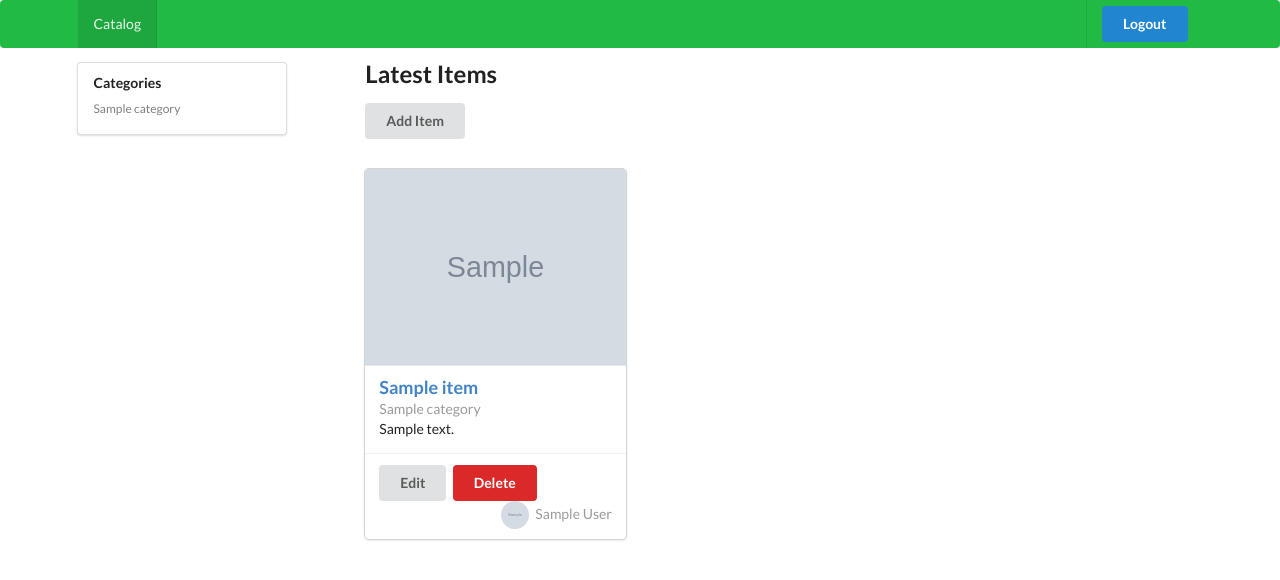
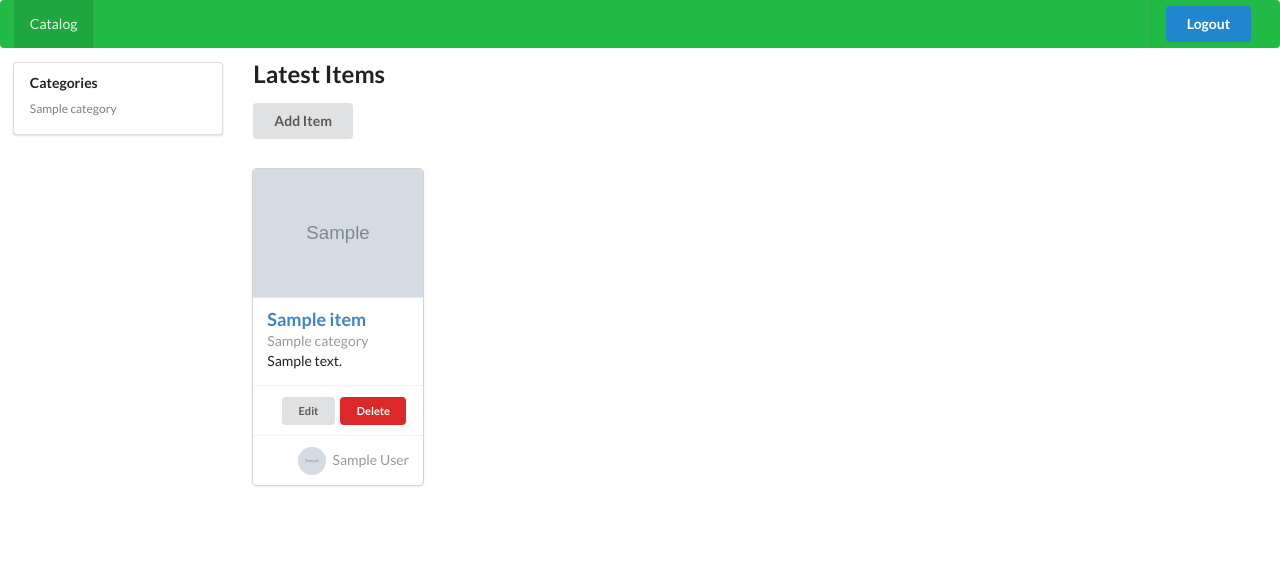
Before and after one commit to Jansser/nanodegree-catalog-items, a Flask app: page / in a window 1280 px wide. Shown: the top 580 px of the page. Run offline with Flask 2, Linux system fonts and the light colour scheme; the visitor is signed in with stand-in values (Sample User, id 1); tables that the repository leaves empty hold one stand-in row (values such as "Sample post"); grey boxes marked "Sample" are stand-in pictures; some libraries are stand-ins or nearby versions.

Commit message:
final changes

```diff
--- a/app.py
+++ b/app.py
@@ -10,8 +10,11 @@ from database import Base, Category, Item, User
 
 from oauth2client.client import flow_from_clientsecrets
 from oauth2client.client import FlowExchangeError
-import random, string
-import requests, httplib2, json
+import random
+import string
+import requests
+import httplib2
+import json
 import os
 
 app = Flask(__name__)
@@ -29,11 +32,14 @@ app.config["UPLOADS_IMAGES_URL"] = "http://localhost:4040/static"
 images = UploadSet('images', IMAGES)
 configure_uploads(app, images)
 
-CLIENT_ID = json.loads(open("client_secrets.json", "r").read())["web"]["client_id"]
+CLIENT_ID = json.loads(open("client_secrets.json", "r").read())[
+    "web"]["client_id"]
+
 
 @app.route("/login")
 def show_login():
-    state = "".join(random.choice(string.ascii_uppercase + string.digits) for x in range(32))
+    state = "".join(random.choice(string.ascii_uppercase + string.digits)
+                    for x in range(32))
     login_session["state"] = state
     return render_template("login.html", STATE=state)
 
@@ -92,8 +98,9 @@ def gconnect():
     stored_credentials = login_session.get("credentials")
     stored_gplus_id = login_session.get("gplus_id")
     if stored_credentials is not None and gplus_id == stored_gplus_id:
-        response = make_response(json.dumps("Current user is already connected."),
-                                 200)
+        response = make_response(
+                json.dumps("Current user is already connected."),
+                200)
         response.headers["Content-Type"] = "application/json"
         return response
 
@@ -101,7 +108,6 @@ def gconnect():
     login_session["access_token"] = credentials.access_token
     login_session["gplus_id"] = gplus_id
 
-    #TODO - METHOD GET GOOGLE USER INFO
     # Get user info
     userinfo_url = "https://www.googleapis.com/oauth2/v1/userinfo"
     params = {"access_token": credentials.access_token, "alt": "json"}
@@ -112,35 +118,26 @@ def gconnect():
     login_session["picture"] = data["picture"]
     login_session["email"] = data["email"]
 
-    print("CREATE IF NOT EXISTS")
-
     user_id = get_user_id(login_session["email"])
 
     if not user_id:
-        print("Creating user...")
         user_id = create_user(login_session)
-    else:
-        print("User already exists...")
 
     login_session["user_id"] = user_id
 
-    output = "<OK ?>"
-    flash("you are now logged in as %s" % login_session["username"])
-    return output
+    flash("you are now logged in as %s" %
+          login_session["username"], "positive")
+    return "OK"
+
 
 @app.route("/gdisconnect")
 def gdisconnect():
-    #TODO - Create a separated file for google sign in handle.
-    #TODO - Check if the config of libraries is OK to handle credentials according with class 9 - GConnect.
-    #TODO - Create in gconnect separated methods for the validations and test them (automatically if possible).
-    access_token = login_session["access_token"]
+    if "access_token" not in login_session:
+        flash("Current user not connected.", "negative")
+        return redirect("/")
 
-    if access_token is None:
-        response = make_response(json.dumps("Current user not connected."), 401)
-        response.headers["Content-Type"] = "application/json"
-        return response
-
-    url = "https://accounts.google.com/o/oauth2/revoke?token=%s" % login_session["access_token"]
+    url = ("https://accounts.google.com/o/oauth2/revoke?token=%s"
+           % login_session["access_token"])
     h = httplib2.Http()
 
     result = h.request(url, "GET")[0]
@@ -153,13 +150,11 @@ def gdisconnect():
         del login_session["picture"]
         del login_session["user_id"]
 
-        response = make_response(json.dumps("Successfully disconnected."), 200)
-        response.headers["Content-Type"] = "application/json"
-        return response
+        flash("Successfully disconnected.", "positive")
+        return redirect("/")
     else:
-        response = make_response(json.dumps("Failed to revoke token for given user."), 400)
-        response.headers["Content-Type"] = "application/json"
-        return response
+        flash("Failed to revoke token for given user.", "negative")
+        return redirect("/")
 
 
 def create_user(login_session):
@@ -188,13 +183,16 @@ def get_user_id(email):
 def get_category_by_name(name):
     return session.query(Category).filter_by(name=name).first()
 
+
 def current_user_is_creator_of(item):
     return item.user_id == login_session["user_id"]
+
 
 @app.route("/")
 def list():
     categories = session.query(Category).all()
-    latest_items = session.query(Item).order_by(Item.created_at.desc()).limit(10)
+    latest_items = session.query(Item).order_by(
+        Item.created_at.desc()).limit(10)
 
     return render_template("latest.html", categories=categories,
                            latest_items=latest_items)
@@ -215,7 +213,9 @@ def list_category_items(category_name):
 
     categories = session.query(Category).all()
 
-    return render_template("catalog.html", category=category, items=items, categories=categories)
+    return render_template("catalog.html", category=category,
+                           items=items,
+                           categories=categories)
 
 
 @app.route("/catalog/new", methods=["GET", "POST"])
@@ -283,10 +283,12 @@ def show_item(category_name, item_name):
     # Else shows a error page
     return render_template("item.html", item=item)
 
+
 def delete_item_image(item):
     if item.image_filename:
         path = images.path(item.image_filename)
         os.remove(path)
+
 
 @app.route("/catalog/<string:category_name>/<string:item_name>/edit",
            methods=["GET", "POST"])
@@ -299,7 +301,7 @@ def edit_item(category_name, item_name):
 
     if not current_user_is_creator_of(item):
         return redirect(url_for("show_item", category_name=category_name,
-                     item_name=item.name))
+                                item_name=item.name))
 
     if request.method == "POST":
         name = request.form["name"]
@@ -328,13 +330,13 @@ def edit_item(category_name, item_name):
         image = request.files["image"]
 
         if image:
+            delete_item_image(item)
+
             image_filename = images.save(image)
             url_image = images.url(image_filename)
 
             item.image_url = url_image
             item.image_filename = image_filename
-
-            delete_item_image(item)
 
         item.name = name
         item.description = description
@@ -348,8 +350,8 @@ def edit_item(category_name, item_name):
         categories = session.query(Category).all()
 
         return render_template("form.html", item=item,
-                                categories=categories,
-                                mode="Edit")
+                               categories=categories,
+                               mode="Edit")
 
 
 @app.route("/catalog/<string:category_name>/<string:item_name>/delete",
@@ -363,7 +365,7 @@ def delete_item(category_name, item_name):
 
     if not current_user_is_creator_of(item):
         return redirect(url_for("show_item", category_name=category_name,
-                     item_name=item.name))
+                                item_name=item.name))
 
     if request.method == "POST":
         delete_item_image(item)
@@ -371,7 +373,8 @@ def delete_item(category_name, item_name):
         session.commit()
 
         flash("Item was deleted!", "positive")
-        return redirect(url_for("list_category_items", category_name=category_name))
+        return redirect(url_for("list_category_items",
+                                category_name=category_name))
     else:
         return render_template("delete.html", item=item)
 
@@ -379,6 +382,8 @@ def delete_item(category_name, item_name):
 """
     JSON ENDPOINTS
 """
+
+
 @app.route("/catalog.json")
 def catalog_json():
     categories = session.query(Category).all()
@@ -400,7 +405,8 @@ def catalog_item_json(category_name, item_name):
     category = session.query(Category).filter_by(name=category_name).first()
 
     if category:
-        item = session.query(Item).filter_by(name=item_name, category_id=category.id).first()
+        item = session.query(Item).filter_by(
+            name=item_name, category_id=category.id).first()
         if item:
             return jsonify(catalog=[item.serialize])
         else:
@@ -412,4 +418,4 @@ def catalog_item_json(category_name, item_name):
 if __name__ == "__main__":
     app.secret_key = "slimShady"
     app.debug = True
-    app.run(host="0.0.0.0", port=4040)
+    app.run(host="0.0.0.0", port=8000)
--- a/database.py
+++ b/database.py
@@ -25,7 +25,6 @@ class Item(Base):
     name = Column(String(250), nullable=False)
     description = Column(Text)
     created_at = Column(DateTime, nullable=False, default=func.now())
-
     image_filename = Column(String)
     image_url = Column(String)
 
--- /dev/null
+++ b/static/css/index.css
@@ -0,0 +1,5 @@
+@media only screen and (min-width: 1200px) {
+    .ui.container {
+        width: 98%;
+    }
+}
--- a/templates/base.html
+++ b/templates/base.html
@@ -5,6 +5,7 @@
         <title>Catalog App</title>
 
         <link rel="stylesheet" href="{{ url_for('static', filename='css/semantic/semantic.min.css') }}">
+        <link rel="stylesheet" href="{{ url_for('static', filename='css/index.css') }}">
 
         <script src="//ajax.googleapis.com/ajax/libs/jquery/1.8.2/jquery.min.js"></script>
         <script src="https://apis.google.com/js/client:platform.js?onload=start" async defer></script>
@@ -12,6 +13,13 @@
     </head>
     <body>
         {% include 'header.html' %}
+        <div id="pageDimmer" class="ui page dimmer">
+            <div class="content">
+                <div class="center">
+                    <div id="loader" class="ui text loader">Loading...</div>
+                </div>
+            </div>
+        </div>
 
         <div class="ui container">
             {% with messages = get_flashed_messages(with_categories=true) %}
@@ -26,8 +34,16 @@
                 {% endif %}
             {% endwith %}
 
+
             {% block content %}
             {% endblock %}
         </div>
+
+
+        <script>
+            $("#logoutButton").click(function () {
+                $("#pageDimmer").dimmer('show');
+            });
+        </script>
     </body>
 </html>
--- a/templates/catalog.html
+++ b/templates/catalog.html
@@ -12,7 +12,7 @@
 
         <div class="ui hidden divider"></div>
 
-        <div class="ui three stackable cards">
+        <div class="ui five stackable cards">
             {% for item in items %}
                 {% include 'item_tmpl.html' %}
             {% endfor %}
--- a/templates/header.html
+++ b/templates/header.html
@@ -9,7 +9,7 @@
         <div class="right menu">
             <div class="item">
                 {% if session['username'] %}
-                    <a class="ui primary button" href="{{ url_for('gdisconnect') }}">Logout</a>
+                    <a id="logoutButton" class="ui primary button" href="{{ url_for('gdisconnect') }}">Logout</a>
                 {% else %}
                     <a class="ui primary button" href="{{ url_for('show_login') }}">Login</a>
                 {% endif %}
--- a/templates/index.html
+++ b/templates/index.html
@@ -1,7 +1,7 @@
 {% extends "base.html" %}
 {% block content %}
     <div class="ui grid">
-        <div class="four wide column">
+        <div class="three wide column">
             <div class="ui vertical menu">
                 <div class="item">
                     <div class="header">
@@ -16,7 +16,7 @@
             </div>
         </div>
 
-        <div class="eight wide column">
+        <div class="twelve wide column">
             {% block list %}
 
             {% endblock %}
--- a/templates/item.html
+++ b/templates/item.html
@@ -1,6 +1,6 @@
 {% extends "base.html" %}
 {% block content %}
-    <div class="ui two stackable cards">
+    <div class="ui four stackable cards">
         {% include "item_tmpl.html" %}
     </div>
 {% endblock %}
--- a/templates/item_tmpl.html
+++ b/templates/item_tmpl.html
@@ -1,5 +1,5 @@
 <div class="ui fluid card">
-    <div class="ui image medium">
+    <div class="ui image fluid">
         {% if item.image_url %}
             <img src="{{item.image_url}}" alt="Product Image">
         {% else %}
@@ -23,11 +23,15 @@
     </div>
 
     <div class="extra content">
-        {% if item.user_id == session['user_id'] %}
-            <a class="ui button" href="{{ url_for('edit_item', item_name=item.name, category_name=item.category.name) }}">Edit</a>
-            <a class="ui red button" href="{{ url_for('delete_item', item_name=item.name, category_name=item.category.name) }}">Delete</a>
-        {% endif %}
+        <div class="right floated author">
+            {% if item.user_id == session['user_id'] %}
+                <a class="mini ui button" href="{{ url_for('edit_item', item_name=item.name, category_name=item.category.name) }}">Edit</a>
+                <a class="mini ui red button" href="{{ url_for('delete_item', item_name=item.name, category_name=item.category.name) }}">Delete</a>
+            {% endif %}
+        </div>
+    </div>
 
+    <div class="extra content">
         <div class="right floated author">
             {% if item.user.picture %}
                 <img class="ui avatar image" src="{{item.user.picture}}">
--- a/templates/latest.html
+++ b/templates/latest.html
@@ -8,7 +8,7 @@
 
     <div class="ui hidden divider"></div>
 
-    <div class="ui two stackable cards">
+    <div class="ui five stackable cards">
         {% for item in latest_items %}
             {% include "item_tmpl.html" %}
         {% endfor %}
```
Also changed, not shown: load_data.py (renamed from loads_data.py, +12 -6 lines), sql_test.py (deleted, +0 -14 lines), templates/login.html (+8 -8 lines), README.md, robots.txt (deleted), static/images/GUERRERO.png (deleted).
